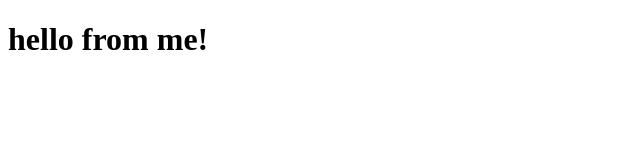
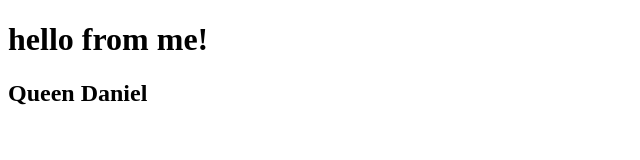
Before and after one commit to danielhaimo/danielhaimo.github.io, a plain HTML site: page index.html in a window 1280 px wide. Shown: the whole page, without its empty margins (0-640 px from the left). Drawn offline with Linux system fonts and the light colour scheme.

Commit message:
commit num 3

```diff
--- a/index.html
+++ b/index.html
@@ -8,5 +8,6 @@
 </head>
 <body>
    <h1>hello from me!</h1>
+   <h2>Queen Daniel</h2>
 </body>
 </html>
```
